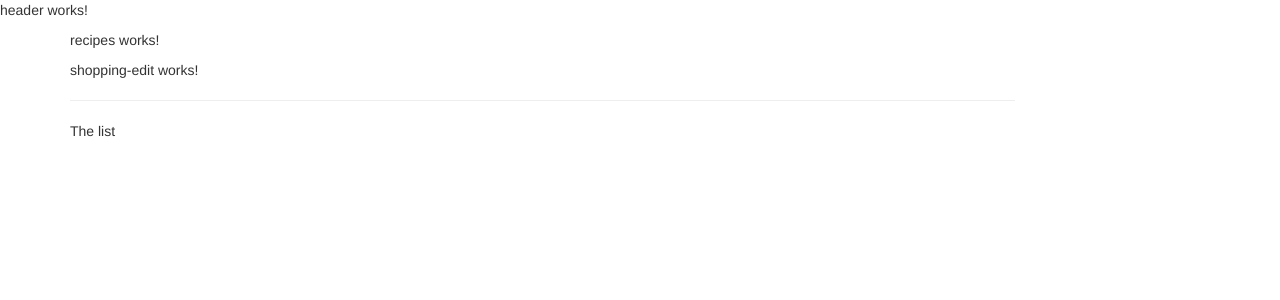
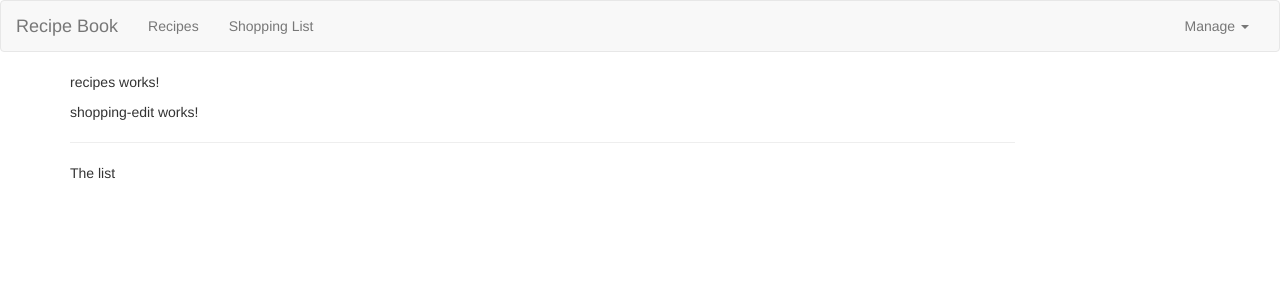
Before and after one commit to vesmarinova/angular-udemy-the-complete-guide-2024-recipe-book-moudles, an Angular app: page / in a window 1280 px wide. Shown: the top 300 px of the page. Built offline with nearby package versions, Linux system fonts and the light colour scheme.

Commit message:
header layout

```diff
--- a/src/app/header/header.component.html
+++ b/src/app/header/header.component.html
@@ -1 +1,30 @@
-<p>header works!</p>
+<nav class="navbar navbar-default">
+    <div class="container-fluid">
+        <div class="navbar-header">
+            <button type="button" class="navbar-toggle" (click)="collapsed = !collapsed">
+                <span class="icon-bar" *ngFor="let iconBar of [1, 2, 3]"></span>
+
+            </button>
+            <a routerLink="/" class="navbar-brand">Recipe Book</a>
+        </div>
+        <div class="navbar-collapse" [class.collapse]="collapsed" (window:resize)="collapsed = true">
+            <ul class="nav navbar-nav">
+                <li>
+                    <a href="#">Recipes</a>
+                </li>
+                <li>
+                    <a href="#">Shopping List</a>
+                </li>
+            </ul>
+            <ul class="nav navbar-nav navbar-right">
+                <li class="dropdown">
+                    <a href="#" class="dropdown-toggle" role="button">Manage <span class="caret"></span></a>
+                    <ul class="dropdown-menu">
+                        <li><a href="#">Save Data</a></li>
+                        <li><a href="#">Fetch Data</a></li>
+                    </ul>
+                </li>
+            </ul>
+        </div>
+    </div>
+</nav>
--- a/src/app/header/header.component.ts
+++ b/src/app/header/header.component.ts
@@ -5,4 +5,6 @@
   templateUrl: './header.component.html',
   styleUrl: './header.component.css',
 })
-export class HeaderComponent {}
+export class HeaderComponent {
+  collapsed = true;
+}
```
